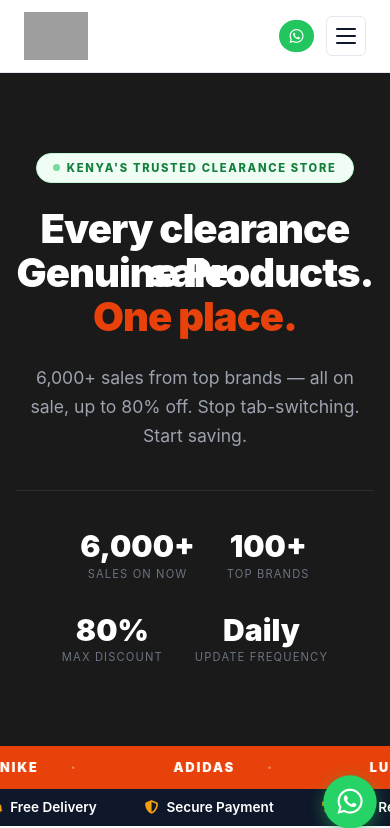
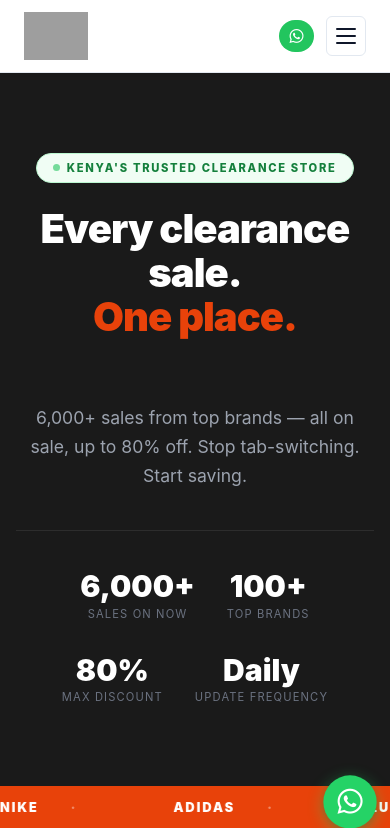
Before and after one commit to Leneyv/Clearance-Deal, a WordPress theme: template wp-content/themes/clearance-deal/index.php in a window 390 px wide. Shown: the top 828 px of the page. Run offline with PHP 8.4 and a stand-in for WordPress, Linux system fonts and the light colour scheme; the site name, menu and one post (Sample post) are stand-ins, and other content is empty; some libraries are stand-ins or nearby versions; grey boxes are pictures that could not be loaded.

Commit message:
Fix hero animation: replace slot clips with opacity+translateY scroll
The per-line absolute-position slot approach failed on mobile because
overflow:hidden and clip-path do not reliably clip transformed absolutely-
positioned children across all browsers. Reverted to CSS Grid overlay
(both states in grid-area:1/1) with opacity:0 to guarantee invisibility
of the inactive state, plus translateY(±3rem) to give a clear scroll
direction. Bumped theme version to 1.0.6 to bust PHP-FPM opcache.

Co-Authored-By: Claude Sonnet 4.6 <noreply@anthropic.com>

```diff
--- a/wp-content/themes/clearance-deal/functions.php
+++ b/wp-content/themes/clearance-deal/functions.php
@@ -137,7 +137,7 @@ add_action( 'widgets_init', 'clearance_deal_widgets_init' );
  * Enqueue scripts and styles.
  */
 function clearance_deal_scripts() {
-	wp_enqueue_style( 'clearance-deal-style', get_stylesheet_uri(), array(), '1.0.5' );
+	wp_enqueue_style( 'clearance-deal-style', get_stylesheet_uri(), array(), '1.0.6' );
 	// Self-hosted Font Awesome — eliminates external CDN round-trip
 	wp_enqueue_style(
 		'font-awesome',
--- a/wp-content/themes/clearance-deal/index.php
+++ b/wp-content/themes/clearance-deal/index.php
@@ -20,16 +20,14 @@ get_header();
 			<span class="ch-green-dot"></span>Kenya's Trusted Clearance Store
 		</div>
 
-		<h1 class="ch-hero-h1" aria-live="polite">
-			<span class="ch-scroll-slot">
-				<span class="ch-scroll-cur">Every clearance sale.</span>
-				<span class="ch-scroll-nxt" aria-hidden="true">Genuine Products.</span>
-			</span>
-			<span class="ch-scroll-slot">
-				<span class="ch-scroll-cur ch-scroll-orange">One place.</span>
-				<span class="ch-scroll-nxt ch-scroll-coral" aria-hidden="true">Unbeatable Prices.</span>
-			</span>
-		</h1>
+		<div class="ch-hero-text-wrap" aria-live="polite">
+			<div class="ch-hero-state ch-hero-state--active">
+				<h1 class="ch-hero-h1">Every clearance sale.<br><span class="ch-scroll-orange">One place.</span></h1>
+			</div>
+			<div class="ch-hero-state" aria-hidden="true">
+				<h1 class="ch-hero-h1">Genuine Products.<br><span class="ch-scroll-coral">Unbeatable Prices.</span></h1>
+			</div>
+		</div>
 
 		<p class="ch-hero-sub">6,000+ sales from top brands — all on sale, up to 80% off. Stop tab-switching. Start saving.</p>
 		<div class="ch-hero-stats">
@@ -54,45 +52,31 @@ get_header();
 </section>
 <script>
 (function () {
-	var PAUSE   = 4000;
-	var DUR     = 520;
-	var STAGGER = 120;
-	var states  = [
-		[ { text: 'Every clearance sale.', cls: '' },           { text: 'One place.',         cls: 'ch-scroll-orange' } ],
-		[ { text: 'Genuine Products.',      cls: '' },           { text: 'Unbeatable Prices.', cls: 'ch-scroll-coral'  } ]
-	];
-	var slots = document.querySelectorAll('.ch-scroll-slot');
-	if (!slots.length) return;
-	var idx = 0;
-
-	function scrollSlot(slot, next, delay) {
-		var cur = slot.querySelector('.ch-scroll-cur');
-		var nxt = slot.querySelector('.ch-scroll-nxt');
-		nxt.textContent = next.text;
-		nxt.className   = 'ch-scroll-nxt ' + next.cls;
+	var states  = document.querySelectorAll('.ch-hero-state');
+	if (!states.length) return;
+	var current = 0;
+	var DUR     = 600;
+	setInterval(function () {
+		var outgoing = current;
+		current = (current + 1) % states.length;
+		/* slide outgoing up and off */
+		states[outgoing].classList.add('ch-hero-state--leaving');
+		states[outgoing].classList.remove('ch-hero-state--active');
+		states[outgoing].setAttribute('aria-hidden', 'true');
+		/* slide incoming up from below */
+		states[current].classList.add('ch-hero-state--active');
+		states[current].removeAttribute('aria-hidden');
+		/* after transition, silently reset outgoing to below (ready for next entry) */
 		setTimeout(function () {
-			slot.classList.add('ch-scroll-active');
-			setTimeout(function () {
-				cur.style.transition = 'none';
-				nxt.style.transition = 'none';
-				slot.classList.remove('ch-scroll-active');
-				cur.textContent = next.text;
-				cur.className   = 'ch-scroll-cur ' + next.cls;
+			states[outgoing].style.transition = 'none';
+			states[outgoing].classList.remove('ch-hero-state--leaving');
+			requestAnimationFrame(function () {
 				requestAnimationFrame(function () {
-					requestAnimationFrame(function () {
-						cur.style.transition = '';
-						nxt.style.transition = '';
-					});
+					states[outgoing].style.transition = '';
 				});
-			}, DUR + 80);
-		}, delay);
-	}
-
-	setInterval(function () {
-		var next = (idx + 1) % states.length;
-		slots.forEach(function (slot, i) { scrollSlot(slot, states[next][i], i * STAGGER); });
-		idx = next;
-	}, PAUSE);
+			});
+		}, DUR + 50);
+	}, 4000);
 }());
 </script>
 
--- a/wp-content/themes/clearance-deal/style.css
+++ b/wp-content/themes/clearance-deal/style.css
@@ -1812,28 +1812,29 @@ a {
 /* ==========================================
    Hero text crossfade (grid stacking)
    ========================================== */
-/* Hero scroll slots */
-.ch-scroll-slot {
-    display: block;
-    overflow: hidden;
-    position: relative;
-}
-.ch-scroll-cur,
-.ch-scroll-nxt {
-    display: block;
-    will-change: transform;
-    transition: transform 0.52s cubic-bezier(0.4, 0, 0.2, 1);
-}
-.ch-scroll-nxt {
-    position: absolute;
-    top: 0; left: 0; right: 0;
-    transform: translateY(100%);
+/* Hero scroll — CSS Grid overlay with opacity + translateY slide */
+.ch-hero-text-wrap {
+    display: grid;
+    margin-bottom: 2.5rem;
+}
+.ch-hero-state {
+    grid-area: 1 / 1;
+    opacity: 0;
+    transform: translateY(3rem);
+    transition: opacity 0.55s ease, transform 0.55s ease;
     pointer-events: none;
 }
-.ch-scroll-active .ch-scroll-cur { transform: translateY(-100%); }
-.ch-scroll-active .ch-scroll-nxt { transform: translateY(0); }
+.ch-hero-state--active {
+    opacity: 1;
+    transform: translateY(0);
+    pointer-events: auto;
+}
+.ch-hero-state--leaving {
+    opacity: 0;
+    transform: translateY(-3rem);
+}
 @media (prefers-reduced-motion: reduce) {
-    .ch-scroll-cur, .ch-scroll-nxt { transition: none; }
+    .ch-hero-state { transition: opacity 0.3s ease; transform: none !important; }
 }
 
 /* Kenya badge variant */
```
